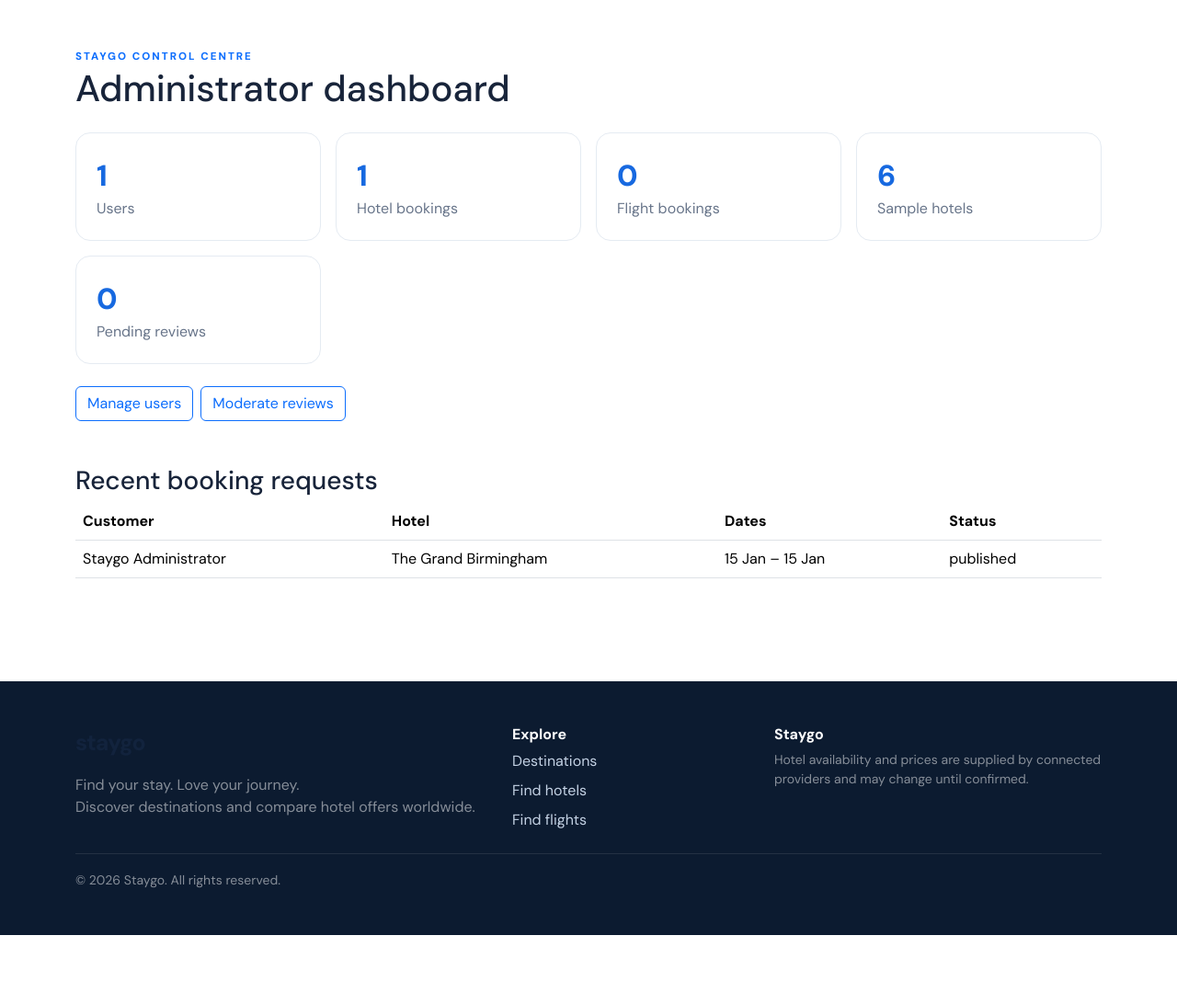
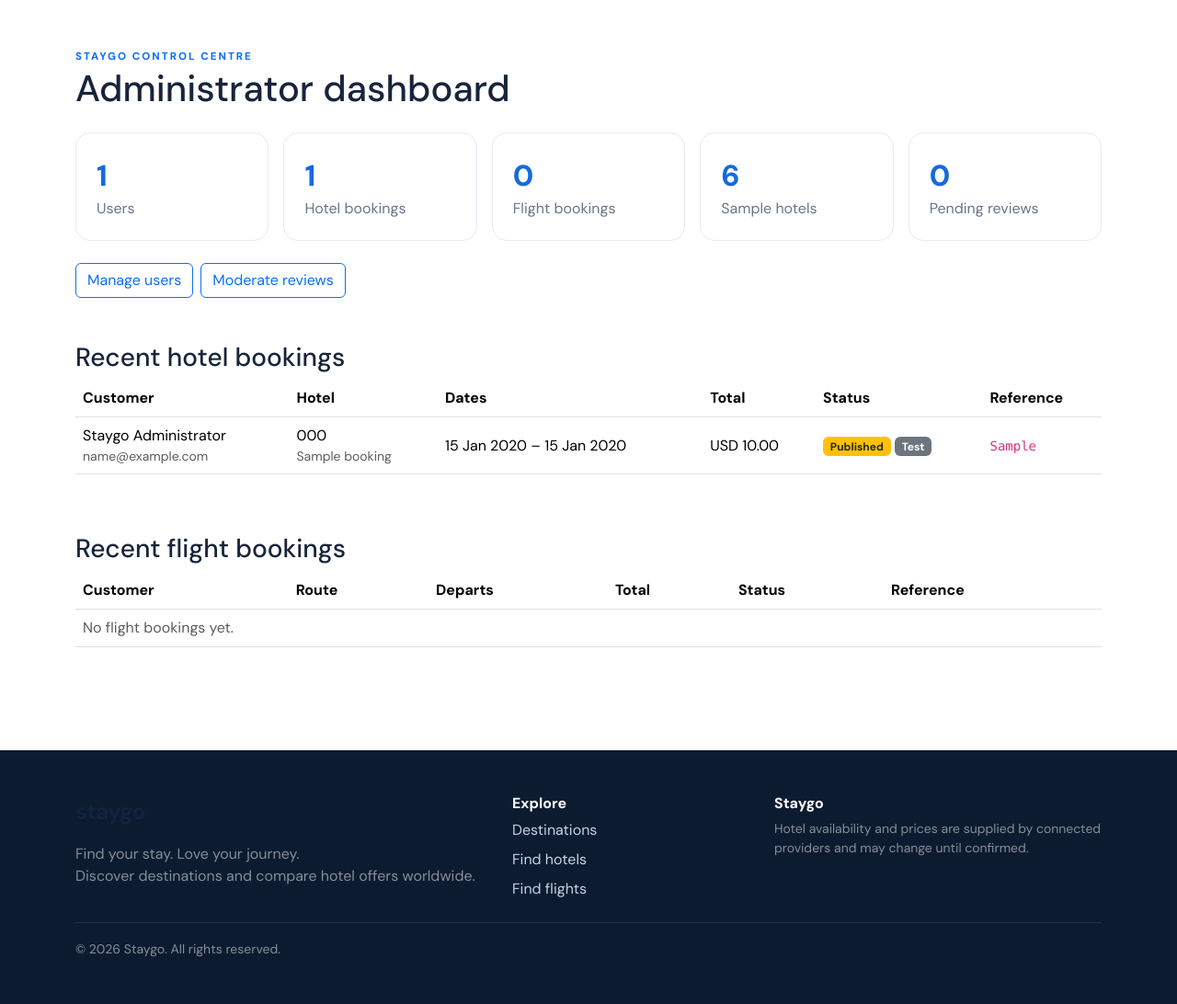
Before and after one commit to rafezubair100/staygo, a Laravel app: page /admin in a window 1280 px wide. Shown: the part 81-1173 px from the top of the page at 92% size. Before the commit the page ends 1098 px from the top, so only its background shows below. Run offline with Laravel 12, Linux system fonts and the light colour scheme; a user stored in the database is signed in; data comes from the database, SQL or seed files in the repository; tables that the repository leaves empty hold one stand-in row (values such as "Sample post").

Commit message:
Fix admin dashboard for live hotel bookings and add flights

```diff
--- a/resources/views/staff/admin.blade.php
+++ b/resources/views/staff/admin.blade.php
@@ -1,5 +1,142 @@
 @extends('layouts.app')
-@section('title','Admin dashboard')
+@section('title', 'Admin dashboard')
 @section('content')
-<div class="container py-5"><span class="eyebrow text-primary">STAYGO CONTROL CENTRE</span><h1>Administrator dashboard</h1><div class="row g-3 mt-2">@foreach($stats as $label=>$value)<div class="col-6 col-lg-3"><div class="stat-card"><strong>{{ number_format($value) }}</strong><span>{{ ucfirst(str_replace('_',' ',$label)) }}</span></div></div>@endforeach</div><div class="d-flex gap-2 mt-4"><a class="btn btn-outline-primary" href="{{ route('admin.users') }}">Manage users</a><a class="btn btn-outline-primary" href="{{ route('admin.reviews') }}">Moderate reviews</a></div><h3 class="mt-5">Recent booking requests</h3><div class="table-responsive"><table class="table"><thead><tr><th>Customer</th><th>Hotel</th><th>Dates</th><th>Status</th></tr></thead><tbody>@forelse($recentBookings as $booking)<tr><td>{{ $booking->user->name }}</td><td>{{ $booking->hotel->name }}</td><td>{{ $booking->check_in->format('d M') }} – {{ $booking->check_out->format('d M') }}</td><td>{{ $booking->status }}</td></tr>@empty<tr><td colspan="4">No booking requests.</td></tr>@endforelse</tbody></table></div></div>
+<div class="container py-5">
+
+  <span class="eyebrow text-primary">STAYGO CONTROL CENTRE</span>
+  <h1>Administrator dashboard</h1>
+
+  {{-- Totals --}}
+  <div class="row g-3 mt-2">
+    @foreach($stats as $label => $value)
+      <div class="col-6 col-lg">
+        <div class="stat-card">
+          <strong>{{ number_format($value) }}</strong>
+          <span>{{ ucfirst(str_replace('_', ' ', $label)) }}</span>
+        </div>
+      </div>
+    @endforeach
+  </div>
+
+  <div class="d-flex gap-2 mt-4">
+    <a class="btn btn-outline-primary" href="{{ route('admin.users') }}">Manage users</a>
+    <a class="btn btn-outline-primary" href="{{ route('admin.reviews') }}">Moderate reviews</a>
+  </div>
+
+  {{-- Hotel bookings --}}
+  <h3 class="mt-5">Recent hotel bookings</h3>
+  <div class="table-responsive">
+    <table class="table align-middle">
+      <thead>
+        <tr>
+          <th>Customer</th>
+          <th>Hotel</th>
+          <th>Dates</th>
+          <th>Total</th>
+          <th>Status</th>
+          <th>Reference</th>
+        </tr>
+      </thead>
+      <tbody>
+        @forelse($recentBookings as $booking)
+          <tr>
+            <td>
+              {{ $booking->user?->name ?? 'Deleted user' }}
+              <small class="d-block text-muted">{{ $booking->guest_email }}</small>
+            </td>
+            <td>
+              {{ $booking->hotelDisplayName() }}
+              @if($booking->room_name)
+                <small class="d-block text-muted">{{ $booking->room_name }}</small>
+              @endif
+            </td>
+            <td>{{ $booking->check_in->format('d M Y') }} – {{ $booking->check_out->format('d M Y') }}</td>
+            <td>
+              @if((float) $booking->total_amount > 0)
+                {{ $booking->currency }} {{ number_format((float) $booking->total_amount, 2) }}
+              @else
+                <span class="text-muted">—</span>
+              @endif
+            </td>
+            <td>
+              @if($booking->status === 'confirmed')
+                <span class="badge bg-success">Confirmed</span>
+              @elseif($booking->isCancelled())
+                <span class="badge bg-danger">Cancelled</span>
+              @else
+                <span class="badge bg-warning text-dark">{{ ucfirst(str_replace('_', ' ', $booking->status)) }}</span>
+              @endif
+              @if($booking->is_sandbox)
+                <span class="badge bg-secondary">Test</span>
+              @endif
+            </td>
+            <td>
+              @if($booking->supplier_reference)
+                <code>{{ $booking->supplier_reference }}</code>
+              @else
+                <span class="text-muted">—</span>
+              @endif
+            </td>
+          </tr>
+        @empty
+          <tr>
+            <td colspan="6" class="text-muted">No hotel bookings yet.</td>
+          </tr>
+        @endforelse
+      </tbody>
+    </table>
+  </div>
+
+  {{-- Flight bookings --}}
+  <h3 class="mt-5">Recent flight bookings</h3>
+  <div class="table-responsive">
+    <table class="table align-middle">
+      <thead>
+        <tr>
+          <th>Customer</th>
+          <th>Route</th>
+          <th>Departs</th>
+          <th>Total</th>
+          <th>Status</th>
+          <th>Reference</th>
+        </tr>
+      </thead>
+      <tbody>
+        @forelse($recentFlights as $flight)
+          <tr>
+            <td>
+              {{ $flight->user?->name ?? 'Deleted user' }}
+              <small class="d-block text-muted">{{ $flight->contact_email }}</small>
+            </td>
+            <td>
+              {{ $flight->origin }} → {{ $flight->destination }}
+              <small class="d-block text-muted">
+                {{ $flight->trip === 'return' ? 'Return' : 'One way' }} · {{ $flight->travellerCount() }} {{ Str::plural('traveller', $flight->travellerCount()) }}
+              </small>
+            </td>
+            <td>{{ $flight->depart_at->format('d M Y, H:i') }}</td>
+            <td>{{ $flight->currency }} {{ number_format((float) $flight->total_amount, 2) }}</td>
+            <td>
+              <span class="badge {{ $flight->isConfirmed() ? 'bg-success' : ($flight->isCancelled() ? 'bg-danger' : 'bg-warning text-dark') }}">{{ $flight->statusLabel() }}</span>
+              @if($flight->is_sandbox)
+                <span class="badge bg-secondary">Test</span>
+              @endif
+            </td>
+            <td>
+              <code>{{ $flight->booking_ref ?: '—' }}</code>
+              @if($flight->pnr)
+                <small class="d-block text-muted">PNR {{ $flight->pnr }}</small>
+              @endif
+            </td>
+          </tr>
+        @empty
+          <tr>
+            <td colspan="6" class="text-muted">No flight bookings yet.</td>
+          </tr>
+        @endforelse
+      </tbody>
+    </table>
+  </div>
+
+</div>
 @endsection
```
